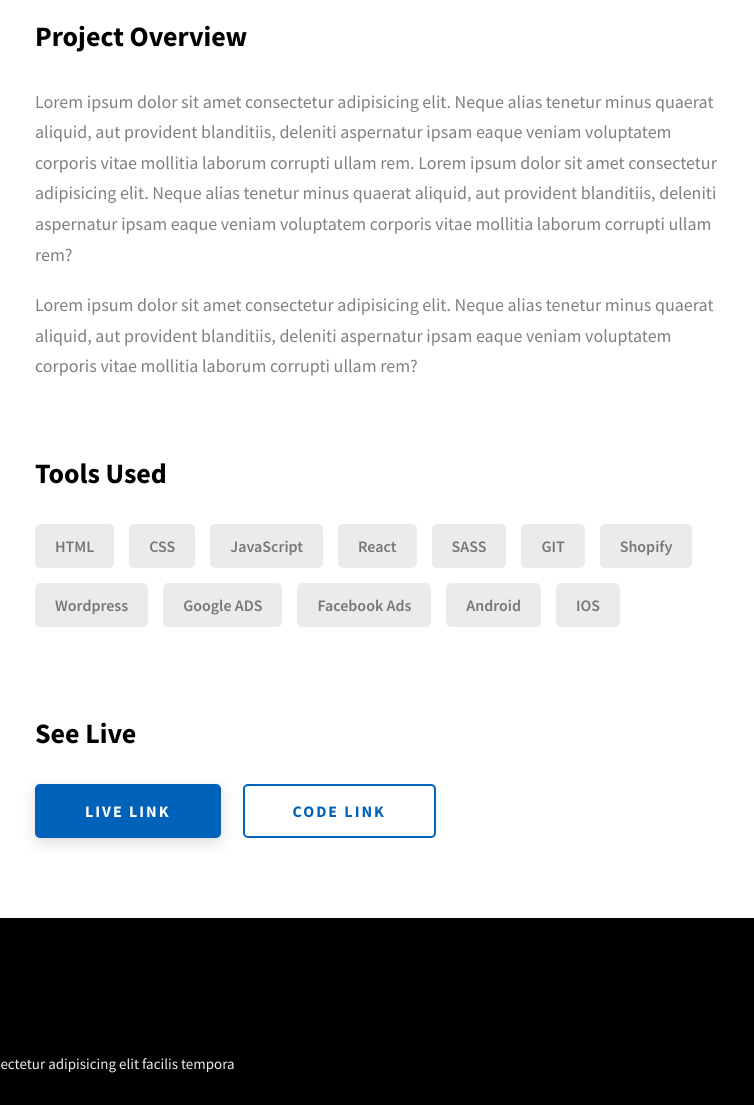
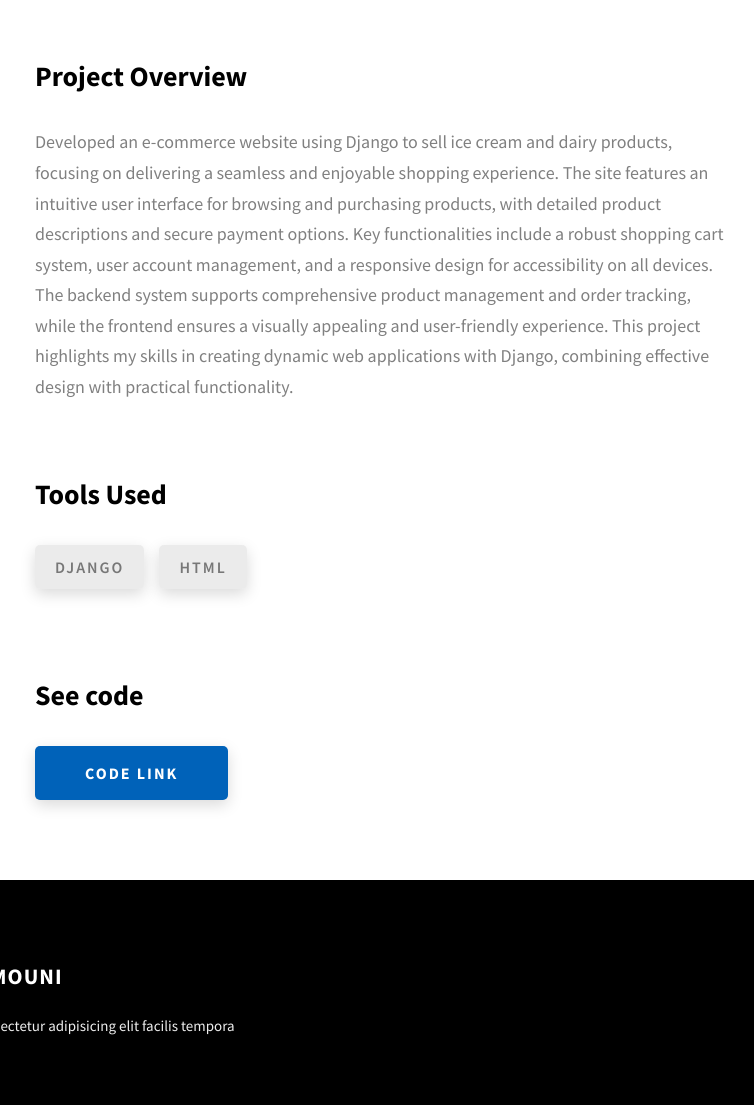
Before and after one commit to riadhchelmouni/riadhchelmouni.com, a website: page project-3.html in a window 1280 px wide. Shown: the part 1380-2485 px from the top of the page, without its empty margins (255-1009 px from the left). Drawn offline with Linux system fonts and the light colour scheme.

Commit message:
first commit

```diff
--- a/project-3.html
+++ b/project-3.html
@@ -91,7 +91,7 @@
           </p>
         </div>
         <div class="project-cs-hero__cta">
-          <a href="#" class="btn btn--bg" target="_blank">Live Link</a>
+          <a href="https://github.com/riadhchelmouni/website-django" class="btn btn--bg" target="_blank">Code Link</a>
         </div>
       </div>
     </section>
@@ -100,7 +100,7 @@
         <div class="project-details__content">
           <div class="project-details__showcase-img-cont">
             <img
-              src="./assets/jpeg/project-mockup-example.jpeg"
+              src="./assets/jpeg/django.jpg"
               alt="Project Image"
               class="project-details__showcase-img"
             />
@@ -109,50 +109,21 @@
             <div class="project-details__desc">
               <h3 class="project-details__content-title">Project Overview</h3>
               <p class="project-details__desc-para">
-                Lorem ipsum dolor sit amet consectetur adipisicing elit. Neque
-                alias tenetur minus quaerat aliquid, aut provident blanditiis,
-                deleniti aspernatur ipsam eaque veniam voluptatem corporis vitae
-                mollitia laborum corrupti ullam rem. Lorem ipsum dolor sit amet
-                consectetur adipisicing elit. Neque alias tenetur minus quaerat
-                aliquid, aut provident blanditiis, deleniti aspernatur ipsam
-                eaque veniam voluptatem corporis vitae mollitia laborum corrupti
-                ullam rem?
-              </p>
-              <p class="project-details__desc-para">
-                Lorem ipsum dolor sit amet consectetur adipisicing elit. Neque
-                alias tenetur minus quaerat aliquid, aut provident blanditiis,
-                deleniti aspernatur ipsam eaque veniam voluptatem corporis vitae
-                mollitia laborum corrupti ullam rem?
+                Developed an e-commerce website using Django to sell ice cream and dairy products, focusing on delivering a seamless and enjoyable shopping experience. The site features an intuitive user interface for browsing and purchasing products, with detailed product descriptions and secure payment options. Key functionalities include a robust shopping cart system, user account management, and a responsive design for accessibility on all devices. The backend system supports comprehensive product management and order tracking, while the frontend ensures a visually appealing and user-friendly experience. This project highlights my skills in creating dynamic web applications with Django, combining effective design with practical functionality.
               </p>
             </div>
             <div class="project-details__tools-used">
               <h3 class="project-details__content-title">Tools Used</h3>
               <div class="skills">
-                <div class="skills__skill">HTML</div>
-                <div class="skills__skill">CSS</div>
-                <div class="skills__skill">JavaScript</div>
-                <div class="skills__skill">React</div>
-                <div class="skills__skill">SASS</div>
-                <div class="skills__skill">GIT</div>
-                <div class="skills__skill">Shopify</div>
-                <div class="skills__skill">Wordpress</div>
-                <div class="skills__skill">Google ADS</div>
-                <div class="skills__skill">Facebook Ads</div>
-                <div class="skills__skill">Android</div>
-                <div class="skills__skill">IOS</div>
+                <a class="skills__skill btn btn--bg" href="https://www.w3schools.com/django/" target="_blank">django</a>
+                <a class="skills__skill btn btn--bg" href="https://www.w3schools.com/html/" target="_blank">html</a>
               </div>
             </div>
             <div class="project-details__links">
-              <h3 class="project-details__content-title">See Live</h3>
+              <h3 class="project-details__content-title">See code</h3>
               <a
-                href="#"
+                href="https://github.com/riadhchelmouni/website-django"
                 class="btn btn--med btn--theme project-details__links-btn"
-                target="_blank"
-                >Live Link</a
-              >
-              <a
-                href="#"
-                class="btn btn--med btn--theme-inv project-details__links-btn"
                 target="_blank"
                 >Code Link</a
               >
@@ -207,7 +178,7 @@
             </div>
           </div>
           <div class="main-footer__row main-footer__row-2">
-            <h4 class="heading heading-sm text-lt">John Doe</h4>
+            <h4 class="heading heading-sm text-lt">Yazid Riadh CHELMOUNI</h4>
             <p class="main-footer__short-desc">
               Lorem ipsum dolor sit amet consectetur adipisicing elit facilis
               tempora explicabo quae quod deserunt
```
Also changed, not shown: index.html (+3 -5 lines), project-4.html (+1 -1 lines), project-5.html (+1 -1 lines), assets/jpeg/django.jpg (added).
